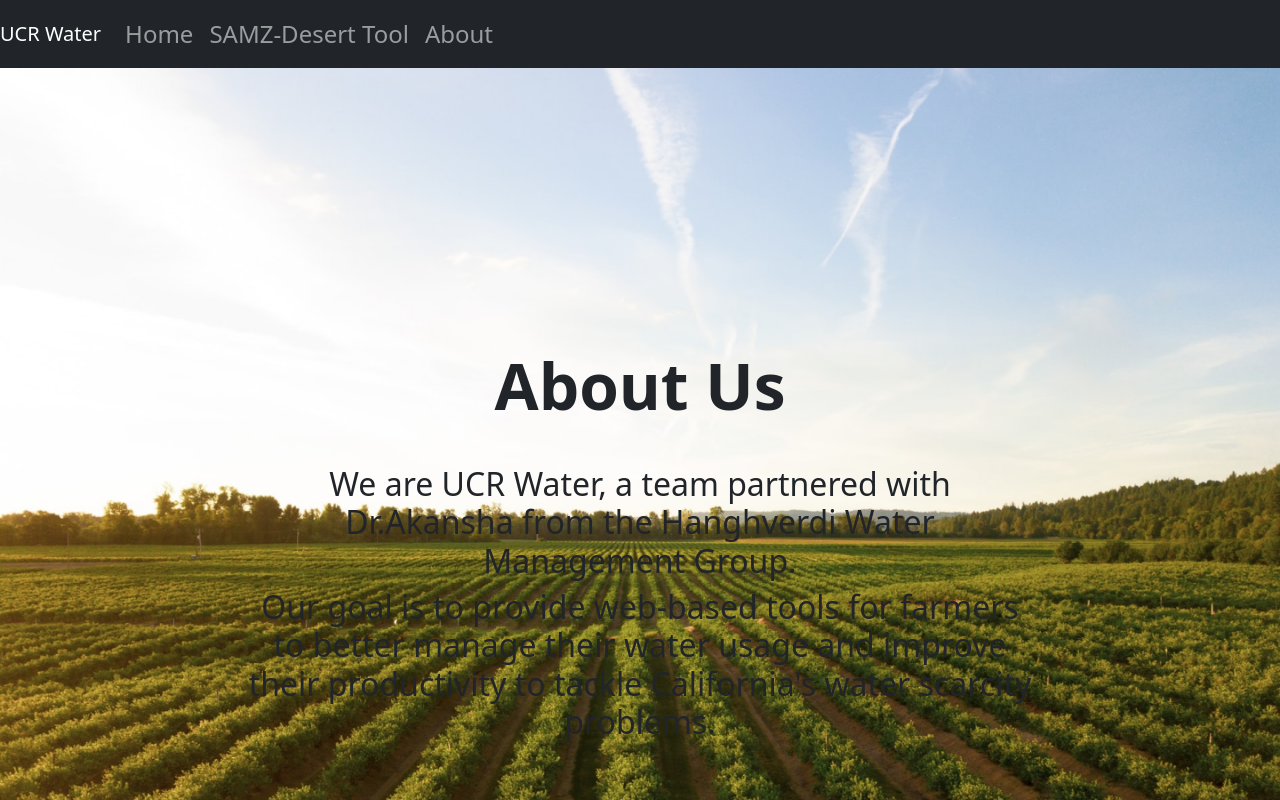
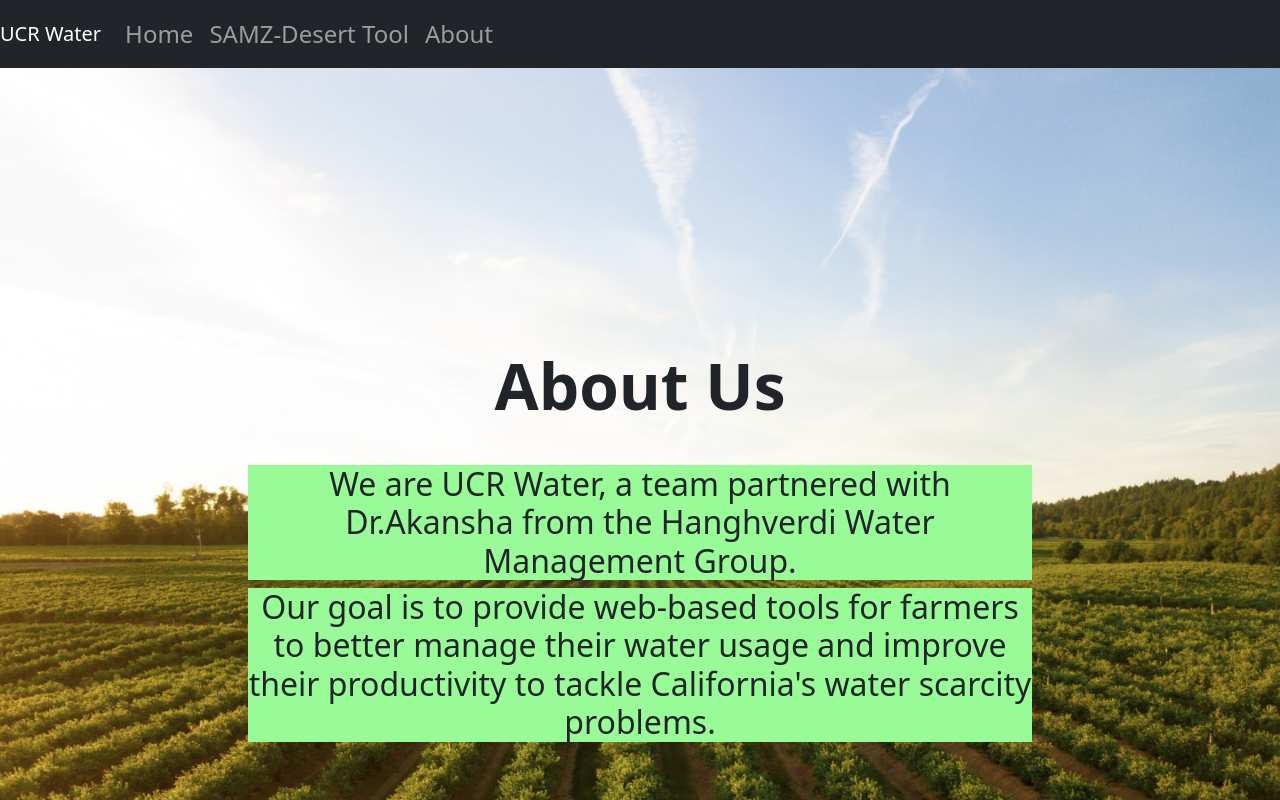
Before and after one commit to CS-UCR/senior-design-project-farmersonly, a Next.js app: page /about in a window 1280 px wide. Shown: the top 800 px of the page. Built offline with nearby package versions, Linux system fonts and the light colour scheme.

Commit message:
Got the text background, maybe add more information if needed ?

```diff
--- a/styles/about.module.css
+++ b/styles/about.module.css
@@ -13,7 +13,7 @@
 }
 
 .body{
-    border: 15px blueviolet;
+    background-color:palegreen;
     text-align: center;
     font-size: 2rem;
 }
```
